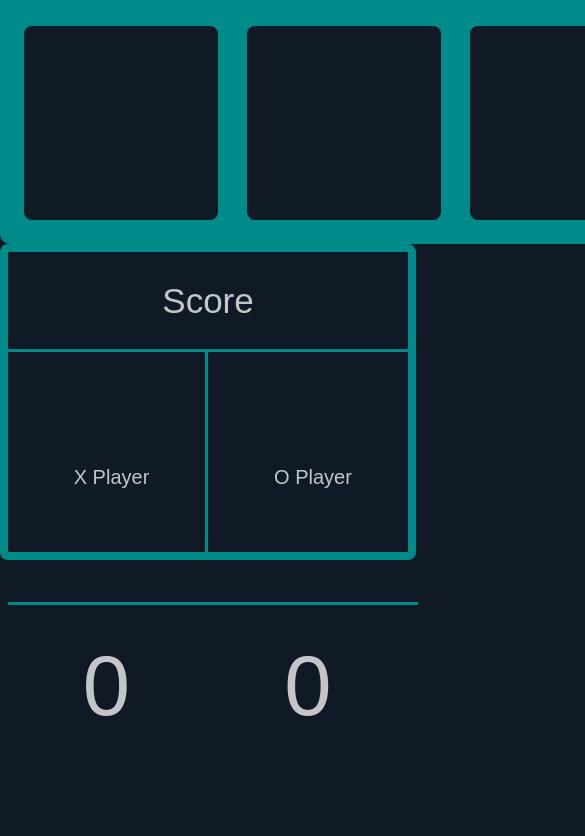
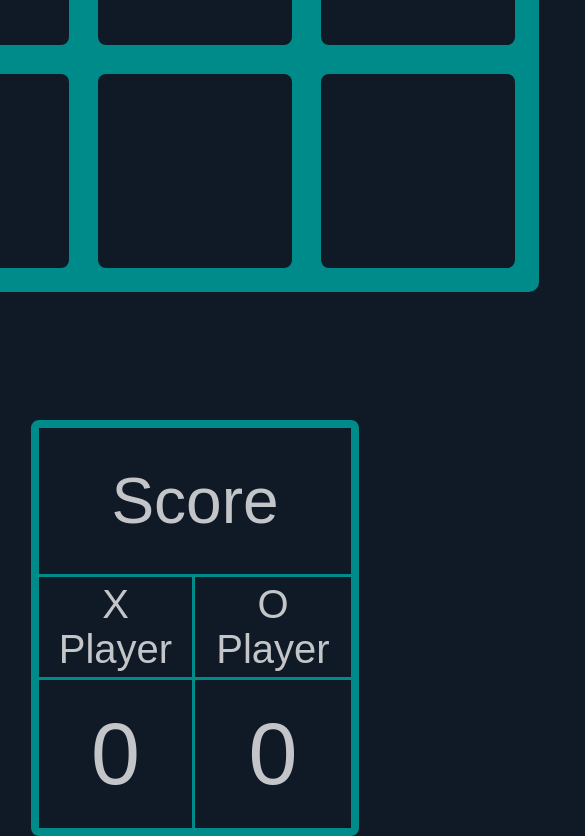
Before and after one commit to LucasGlopes/tic-tac-toe, a plain HTML site: page index.html in a window 390 px wide. Shown: the part 716-1552 px from the top of the page, 585 px wide, since content can reach past the window. Before the commit the page ends 1451 px from the top, so only its background shows below. Drawn offline with Linux system fonts and the light colour scheme; a web font is replaced by a local one.

Commit message:
Add mobile version

```diff
--- a/index.html
+++ b/index.html
@@ -14,14 +14,10 @@
         <main id="container">
                 <div id="scoreBoard">
                     <div id="scoreHeader">Score</div>
-                    <div id="xplayer">
-                        <header>X Player</header>
-                        <div id="xScore">0</div>
-                    </div>
-                    <div id="oplayer">
-                        <header>O Player</header>
-                        <div id="oScore">0</div>
-                    </div>
+                    <div id="xplayer">X Player</div>
+                    <div id="xScore">0</div>
+                    <div id="oplayer">O Player</div>
+                    <div id="oScore">0</div>
                 </div>
                 <div id="board"></div>
         </main>
--- a/style.css
+++ b/style.css
@@ -80,11 +80,13 @@ header #title{
 
     display: grid;
     grid-template-columns: repeat(2, 1fr);
-    grid-template-rows: repeat(3, 1fr);
+    grid-template-rows: repeat(5, 1fr);
     grid-template-areas:
         "score score"
+        "score score"
         "xPlayer oPlayer"
-        "xPlayer oPlayer";
+        "xScore oScore"
+        "xScore oScore";
 
     width: 400px;
     height: 300px;
@@ -109,44 +111,65 @@ header #title{
 #container #scoreBoard #oplayer{
     color: var(--text-primary-color);
 
+    display: flex;
+    align-items: center;
+    justify-content: center;
+
     font-family: 'Eczar', sans-serif;
     font-size: 20px;
 }
 
 #container #scoreBoard #xplayer{
     border-right: 3px solid var(--board-primary-color);
+    border-bottom: 3px solid var(--board-primary-color);
 
     grid-area: xPlayer;
+
+    padding: 5px;
+
+    margin-top: 0;
+    margin-bottom: 0;
+
+    text-align: center;
+}
+
+#container #scoreBoard #oplayer{
+    border-bottom: 3px solid var(--board-primary-color);
+
+    grid-area: oPlayer;
+
+    padding: 5px;
+
+    margin-top: 0;
+    margin-bottom: 0;
+
+    text-align: center;
+}
+
+#container #scoreBoard #xScore{
+    border-right: 3px solid var(--board-primary-color);
+
+    grid-area: xScore;
+}
+
+#container #scoreBoard #oScore{
+    grid-area: oScore;
+}
+
+#container #scoreBoard #xScore,
+#container #scoreBoard #oScore{
+    display: flex;
+    align-items: center;
+    justify-content: center;
+
+    font-family: 'Eczar', sans-serif;
+    font-size: 50px;
 
     margin-top: 0;
     margin-bottom: 0;
 }
 
-#container #scoreBoard #oplayer{
-    grid-area: oPlayer;
 
-    margin-top: 0;
-    margin-right: 0;
-}
-
-#container #scoreBoard #xplayer header,
-#container #scoreBoard #oplayer header{
-    border-bottom: 3px solid var(--board-primary-color);
-
-    padding: 5px;
-
-    text-align: center;
-}
-
-#container #scoreBoard #xplayer #xScore,
-#container #scoreBoard #oplayer #oScore{
-    display: flex;
-    align-items: center;
-    justify-content: center;
-
-    font-family: 'Eczar', sans-serif;
-    font-size: 85px;
-}
 
 @media (max-width: 1100px){
     header{
@@ -155,7 +178,7 @@ header #title{
         justify-content: center;
 
         width: 100%;
-        height: 15rem;
+        height: 18rem;
 
         margin-bottom: 2rem;
     }
@@ -167,12 +190,17 @@ header #title{
     #container{
         display: flex;
         flex-direction: column-reverse;
+        align-items: center;
+
+        width: 100%;
     }
 
     #container #board{
         border: 1.5rem solid var(--board-primary-color);
 
         grid-gap: 1.8rem;
+
+        margin-bottom: 8rem;
 
         width: 40rem;
         height: 40rem;
@@ -181,4 +209,24 @@ header #title{
     .spots{
         font-size: 6.4rem;
     }
+
+    #container #scoreBoard{
+        width: 80%;
+        height:25rem;
+
+    }
+
+    #container #scoreBoard #scoreHeader{
+        font-size: 4rem;
+    }
+
+    #container #scoreBoard #xplayer,
+    #container #scoreBoard #oplayer{
+        font-size: 2.5rem;
+    }
+
+    #container #scoreBoard #xScore,
+    #container #scoreBoard #oScore{
+        font-size: 5.5rem;
+    }
 }
```
